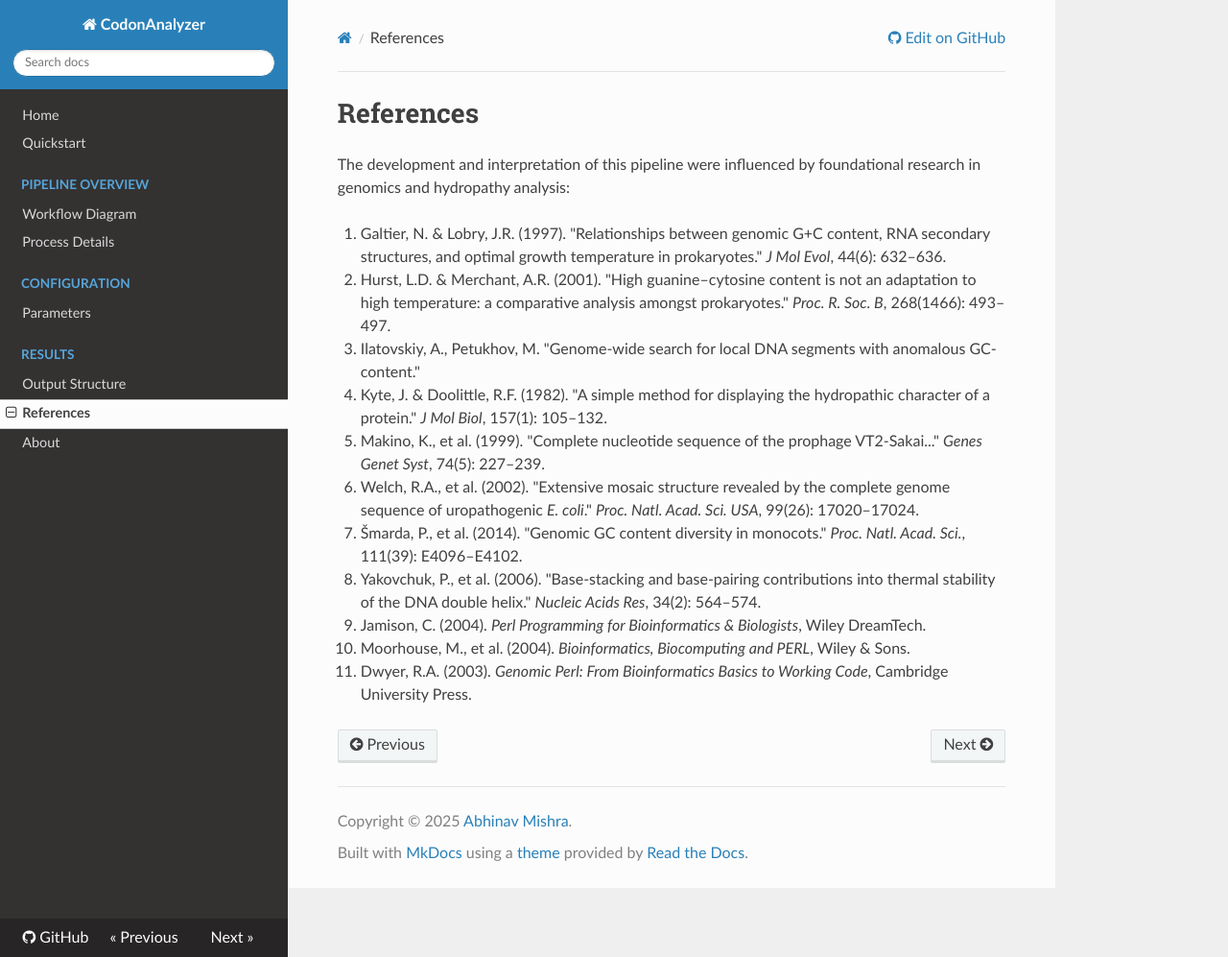
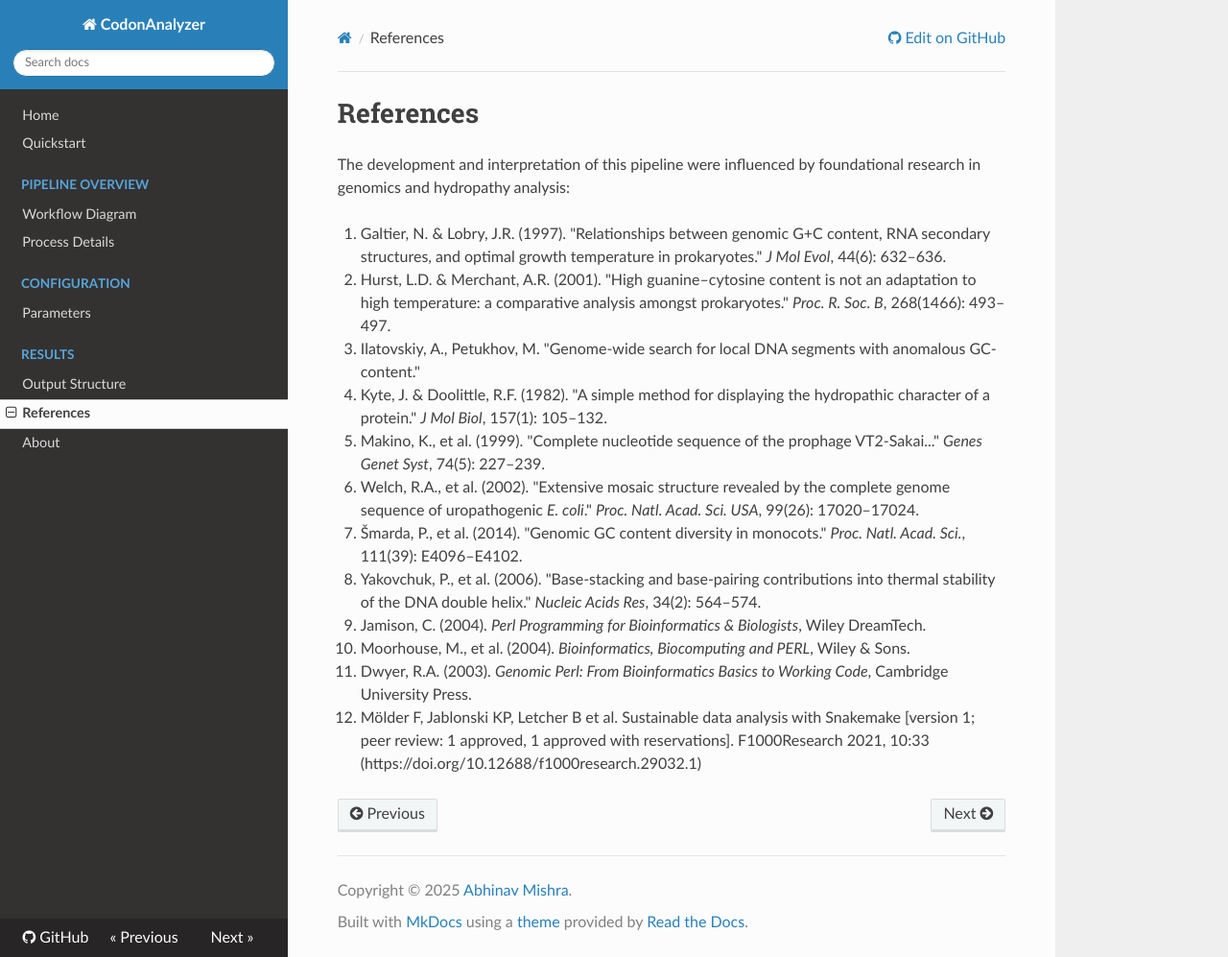
Before and after one commit to bibymaths/codonanalyzer, an MkDocs documentation site: the page built from docs/references.md, in a window 1280 px wide and 997 px high. Shown: the whole window at 96% size. Built offline with MkDocs 1.6.1, drawn with Linux system fonts in a browser that asks for light colours; nearby versions of some CDN libraries.

Commit message:
Add Snakemake badge to index.md and README.md for visibility; update references.md with Snakemake citation

```diff
--- a/docs/references.md
+++ b/docs/references.md
@@ -23,3 +23,5 @@ The development and interpretation of this pipeline were influenced by foundatio
 10. Moorhouse, M., et al. (2004). *Bioinformatics, Biocomputing and PERL*, Wiley & Sons.
 
 11. Dwyer, R.A. (2003). *Genomic Perl: From Bioinformatics Basics to Working Code*, Cambridge University Press.
+
+12. Mölder F, Jablonski KP, Letcher B et al. Sustainable data analysis with Snakemake [version 1; peer review: 1 approved, 1 approved with reservations]. F1000Research 2021, 10:33 (https://doi.org/10.12688/f1000research.29032.1)
```
Also changed, not shown: README.md (+2 -0 lines), docs/index.md (+2 -0 lines).
